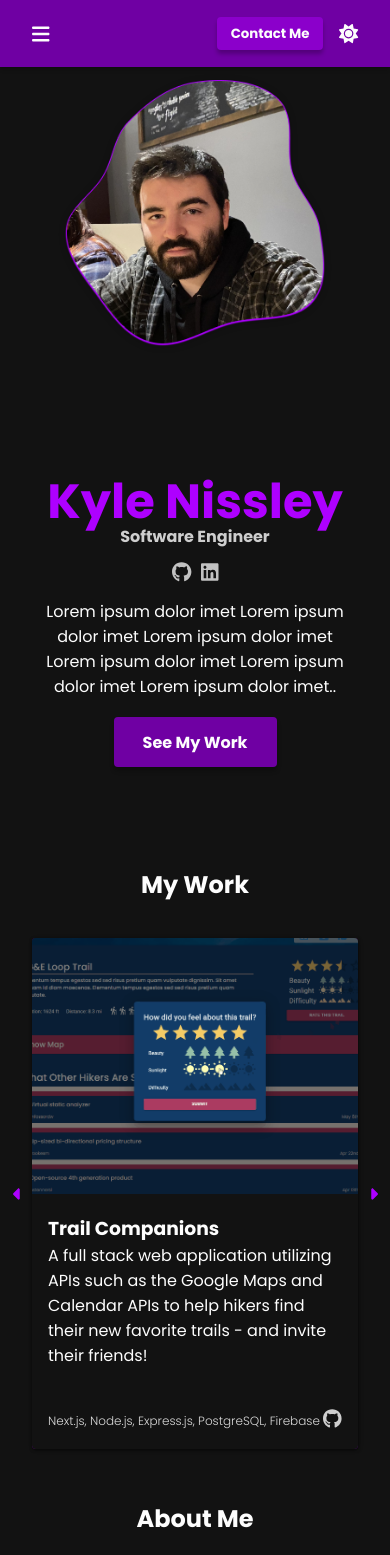
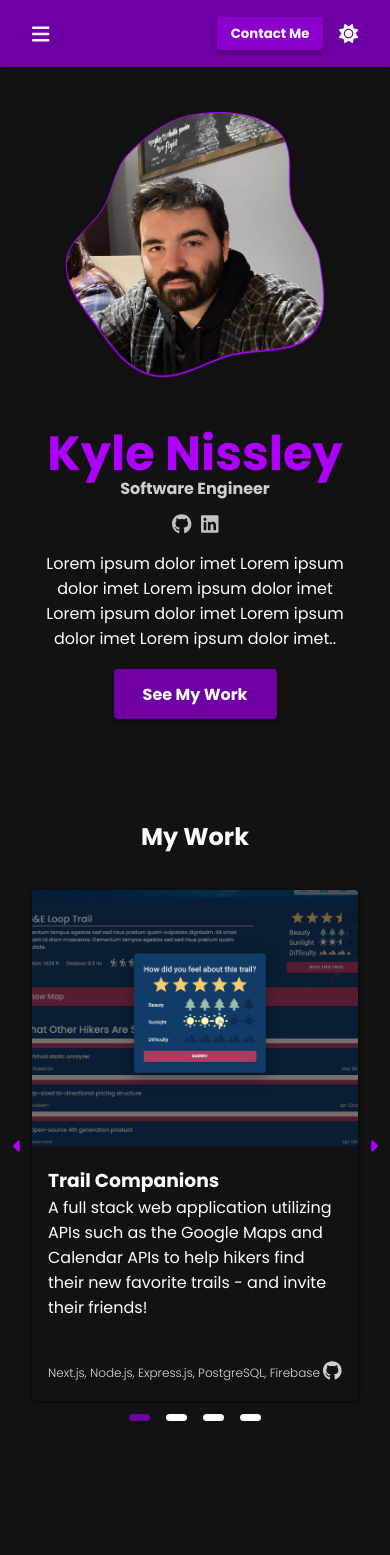
Before and after one commit to knissley/knissley.github.io, a React (Create React App) app: page / in a window 390 px wide. Shown: the top 1555 px of the page. Built offline with nearby package versions, Linux system fonts and the light colour scheme.

Commit message:
Add carousel indicators

```diff
--- a/src/AboutMe/AboutMe.css
+++ b/src/AboutMe/AboutMe.css
@@ -4,7 +4,13 @@
   flex-direction: column;
   padding: 0 2em;
   max-width: 1600px;
-  margin: 2em auto;
+  margin: 4em auto;
+}
+
+@media screen and (max-width: 700px) {
+  .aboutme-container {
+    margin: 8em auto;
+  }
 }
 
 .aboutme-bio {
--- a/src/Hero/HeroImage.css
+++ b/src/Hero/HeroImage.css
@@ -16,6 +16,7 @@
 @media screen and (max-width: 1200px) {
   .hero-image {
     width: 80%;
-    margin: 5em auto;
+    margin: 0 auto;
+    margin-top: 7em;
   }
 }
--- a/src/Projects/ProjectCard.tsx
+++ b/src/Projects/ProjectCard.tsx
@@ -42,8 +42,8 @@ const ProjectCard:FC<Props> = ({project}) => {
         <div>
           <Link className='project-page-link' to={`/projects/${project.id}`}>
             <h3>{project.title}</h3>
-            <p>{project.description}</p>
           </Link>
+          <p>{project.description}</p>
         </div>
         <div className='card-sub-details'>
           <span>{technologiesString}</span>
--- a/src/Projects/ProjectCarousel.css
+++ b/src/Projects/ProjectCarousel.css
@@ -26,3 +26,25 @@
 .prev-icon {
   color: var(--theme-h1-color);
 }
+
+.progress-container {
+  position: absolute;
+  bottom: -20px;
+  display: flex;
+  flex-direction: row;
+  gap: 1em;
+  align-items: center;
+  justify-content: center;
+}
+
+.progress-indicator {
+  height: 7px;
+  width: 21px;
+  cursor: pointer;
+  border-radius: 4px;
+  background-color: var(--theme-page-text);
+}
+
+.progress-indicator.active {
+  background-color: var(--theme-accent-color);
+}
--- a/src/Projects/ProjectCarousel.tsx
+++ b/src/Projects/ProjectCarousel.tsx
@@ -81,6 +81,15 @@ const ProjectCarousel:FC<Props> = () => {
       <div className='prev' onClick={() => paginate(-1)}>
           <FontAwesomeIcon className='prev-icon' icon={faCaretLeft} />
       </div>
+      <div className='progress-container'>
+          {
+            projects.map((project, idx) => (
+              <div onClick={() => {
+                setPage(() => [idx, direction])
+              }} className={`progress-indicator ${idx === projectIndex ? 'active' : ''}`}></div>
+            ))
+          }
+      </div>
     </>
   )
 };
--- a/src/Projects/ProjectPage.css
+++ b/src/Projects/ProjectPage.css
@@ -71,7 +71,7 @@
 }
 
 .description {
-  max-width: 660px;
+  max-width: 600px;
 }
 
 @media screen and (max-width: 700px) {
@@ -82,6 +82,6 @@
 
 .project-page-anchor,
 .project-page-anchor:visited {
-  color: var(--theme-page-text);
+  color: var(--theme-btn-text);
   text-decoration: none;
 }
--- a/src/Projects/ProjectsDisplay.css
+++ b/src/Projects/ProjectsDisplay.css
@@ -12,7 +12,7 @@
   position: relative;
 }
 
-@media screen and (max-width: 800px) {
+@media screen and (max-width: 900px) {
   .projects-display-container {
     display: flex;
     justify-content: center;
--- a/src/Projects/ProjectsDisplay.tsx
+++ b/src/Projects/ProjectsDisplay.tsx
@@ -10,7 +10,7 @@ interface Props {}
 
 const ProjectsDisplay:FC<Props> = () => {
   const isLargerScreen = useMediaQuery({
-    query: '(min-width: 800px)',
+    query: '(min-width: 900px)',
   });
 
   return (
```
